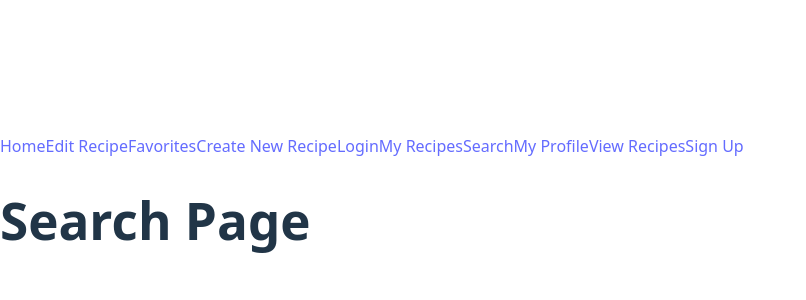
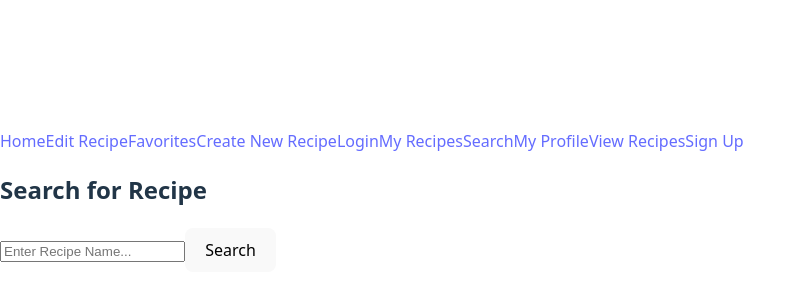
Before and after one commit to Moringa-SDF-PT10/group-09-recipe-app-project, a React (Vite) app: page /Search in a window 1280 px wide. Shown: the part 192-492 px from the top of the page, without its empty margins (0-806 px from the left). Built offline with nearby package versions, Linux system fonts and the light colour scheme.

Commit message:
Modified the search component

```diff
--- a/src/Components/Search.jsx
+++ b/src/Components/Search.jsx
@@ -1,7 +1,70 @@
-import React from "react";
+import {useState} from "react";
 
-const Search = () => {
-  return <h1>Search Page</h1>;
+const Search = ({allRecipes}) => {
+  const [query, setQuery] = useState("")
+  const [filteredRecipes, setFilteredRecipes] = useState([])
+
+   const fetchFromAPI = async () => {
+    try {
+      const response = await fetch(`https://dummyjson.com/recipes/search?q=${query}`);
+      const data = await response.json();
+      setFilteredRecipes(data.recipes && data.recipes.length > 0 ? data.recipes : []);
+    } catch (error) {
+      console.error("Error fetching recipes:", error);
+      setFilteredRecipes([]);
+    }
+  };
+   const handleSearch = () => {
+    if (!query.trim()) return;
+
+    if (Array.isArray(allRecipes) && allRecipes.length > 0) {
+      const filtered = allRecipes.filter(recipe =>
+        recipe.name.toLowerCase().includes(query.toLowerCase())
+      );
+      setFilteredRecipes(filtered);
+    } else {
+      fetchFromAPI();
+    }
+  };
+
+  return (
+    <div>
+     <h2>Search for Recipe</h2>
+     <input
+     type="text"
+     placeholder="Enter Recipe Name..."
+     value={query}
+     onChange={(e) => setQuery(e.target.value)}
+
+     />
+     <button onClick={handleSearch}>Search</button>
+
+     <ul>
+      {filteredRecipes.map((recipe) => (
+        <li key={recipe.id}>
+          <h3>{recipe.name}</h3>
+          <img src={recipe.image}/>
+           <p><strong>Ingredients:</strong></p>
+            <ul>
+              {recipe.ingredients.map((item, i) => (
+                <li key={i}>{item}</li>
+              ))}
+            </ul>
+            <p><strong>Instructions:</strong></p>
+            <ol>
+              {Array.isArray(recipe.instructions)
+                ? recipe.instructions.map((step, i) => <li key={i}>{step}</li>)
+                : <li>No instructions available.</li>}
+            </ol>
+
+        </li>
+      ))}
+     </ul>
+
+    </div>
+  )
+
+
 };
 
 export default Search;
```
